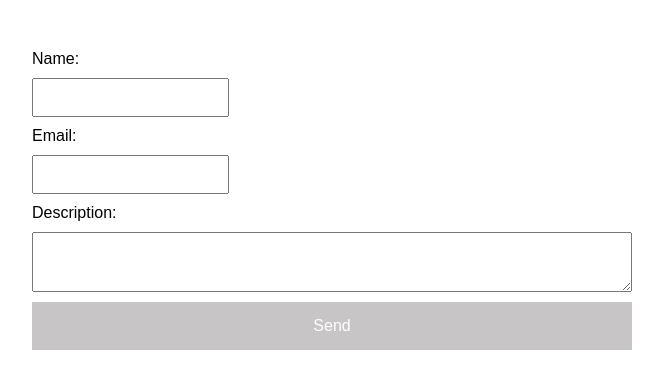
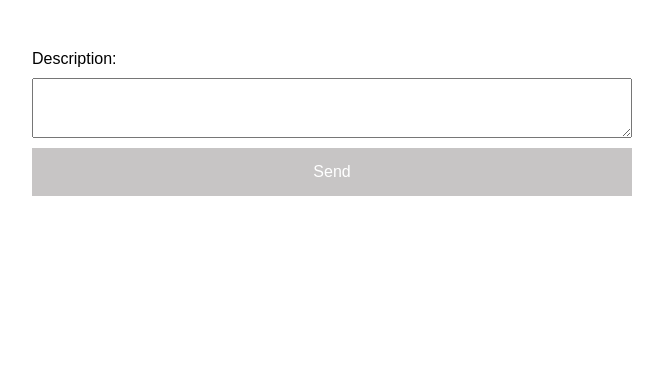
Before and after one commit to vprajapatisways/website, a plain HTML site: page index.html in a window 1280 px wide. Shown: the whole page, without its empty margins (308-971 px from the left). Drawn offline with Linux system fonts and the light colour scheme.

Commit message:
Add files via upload

```diff
--- a/index.html
+++ b/index.html
@@ -53,12 +53,6 @@
     <div class="container">
         <h1></h1>
         <form action="https://formspree.io/f/mwpeoowq" method="POST">
-            <label for="name">Name:</label>
-            <input type="text" id="name" name="name" required>
-
-            <label for="email">Email:</label>
-            <input type="email" id="email" name="email" required>
-
             <label for="description">Description:</label>
             <textarea id="description" name="description" required></textarea>
 
```
